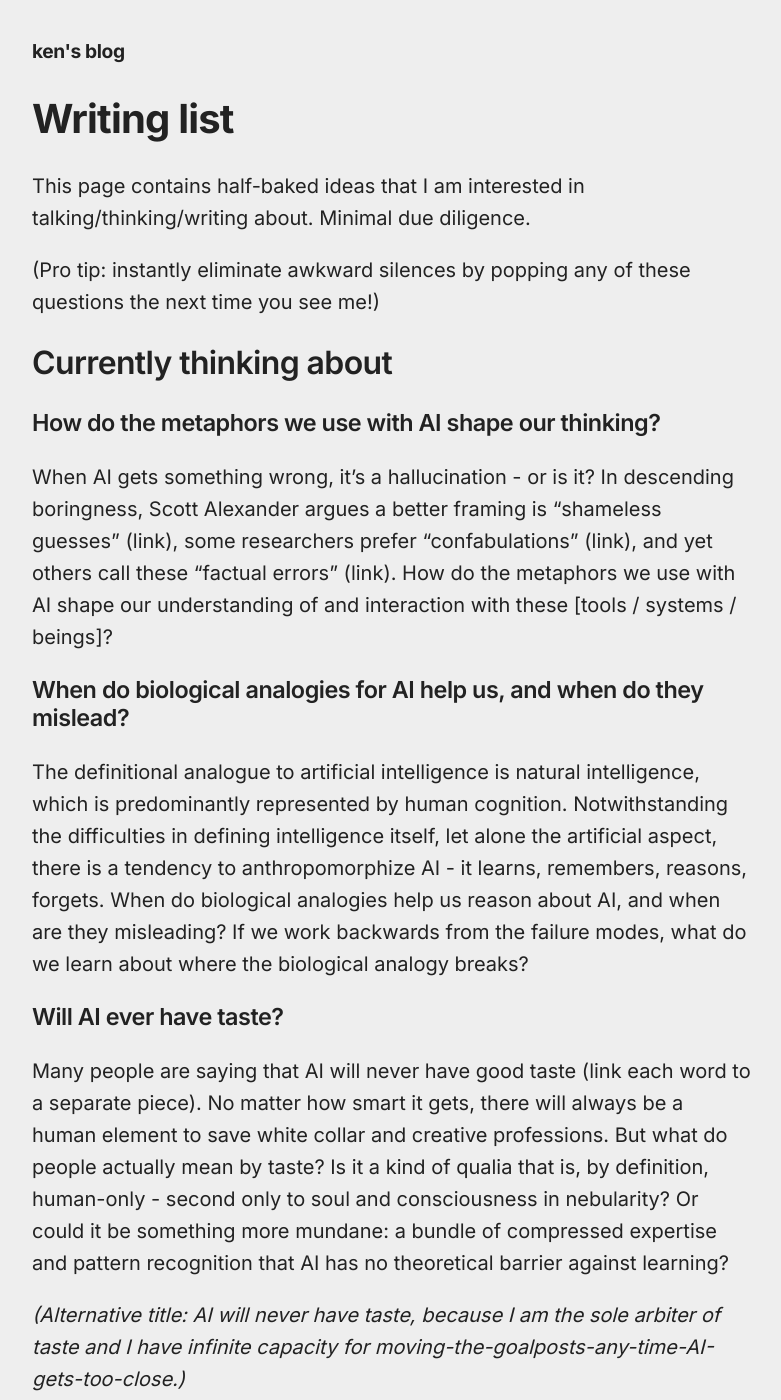
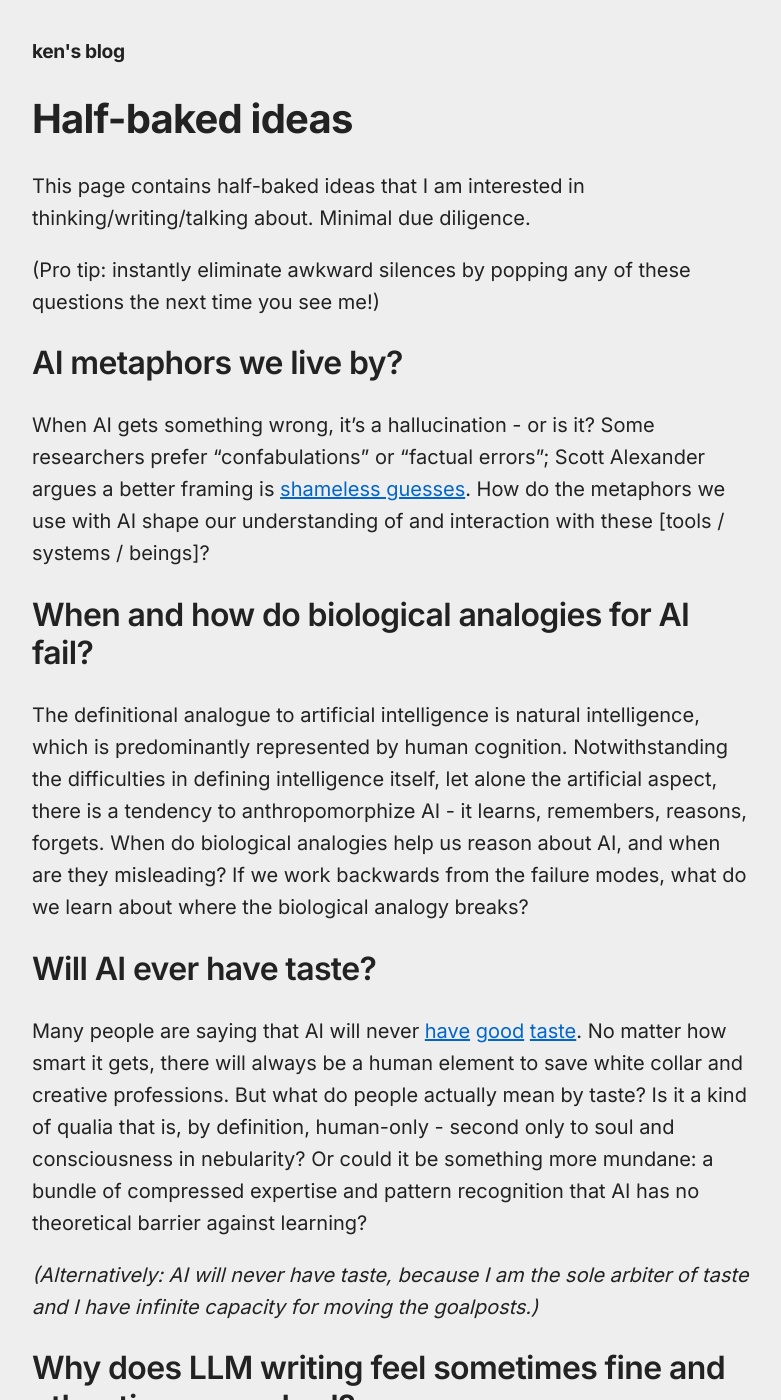
Before and after one commit to Taxes/taxes.github.io, a Jekyll site: the page built from half-baked.md, in a window 1280 px wide and 1400 px high. Shown: the whole window, without its empty margins (248-1029 px from the left). Built offline with Jekyll 4.4.1, drawn with Linux system fonts in a browser that asks for light colours; our own code applies the rules of GitHub Pages for plain Markdown files; some of the changed text lies outside the part shown.

Commit message:
publish half-baked ideas

```diff
--- a/half-baked.md
+++ b/half-baked.md
@@ -1,34 +1,33 @@
 ---
 layout: default
+title: "Half-baked ideas"
 permalink: /half-baked
 ---
 
-# Writing list
+# Half-baked ideas
 
-This page contains half-baked ideas that I am interested in talking/thinking/writing about. Minimal due diligence.
+This page contains half-baked ideas that I am interested in thinking/writing/talking about. Minimal due diligence.
 
 (Pro tip: instantly eliminate awkward silences by popping any of these questions the next time you see me!)
 
-## Currently thinking about
+## AI metaphors we live by?
 
-### How do the metaphors we use with AI shape our thinking?
+When AI gets something wrong, it's a hallucination - or is it? Some researchers prefer "confabulations" or "factual errors"; Scott Alexander argues a better framing is [shameless guesses](https://www.astralcodexten.com/p/shameless-guesses-not-hallucinations). How do the metaphors we use with AI shape our understanding of and interaction with these [tools / systems / beings]?
 
-When AI gets something wrong, it's a hallucination - or is it? In descending boringness, Scott Alexander argues a better framing is "shameless guesses" (link), some researchers prefer "confabulations" (link), and yet others call these "factual errors" (link). How do the metaphors we use with AI shape our understanding of and interaction with these [tools / systems / beings]?
-
-### When do biological analogies for AI help us, and when do they mislead?
+## When and how do biological analogies for AI fail?
 
 The definitional analogue to artificial intelligence is natural intelligence, which is predominantly represented by human cognition. Notwithstanding the difficulties in defining intelligence itself, let alone the artificial aspect, there is a tendency to anthropomorphize AI - it learns, remembers, reasons, forgets. When do biological analogies help us reason about AI, and when are they misleading? If we work backwards from the failure modes, what do we learn about where the biological analogy breaks?
 
-### Will AI ever have taste?
+## Will AI ever have taste?
 
-Many people are saying that AI will never have good taste (link each word to a separate piece). No matter how smart it gets, there will always be a human element to save white collar and creative professions. But what do people actually mean by taste? Is it a kind of qualia that is, by definition, human-only - second only to soul and consciousness in nebularity? Or could it be something more mundane: a bundle of compressed expertise and pattern recognition that AI has no theoretical barrier against learning?
+Many people are saying that AI will never [have](https://www.theatlantic.com/technology/archive/2025/06/good-taste-ai/683101/) [good](https://www.nytimes.com/2026/03/22/style/ai-tools-taste.html) [taste](https://www.newyorker.com/culture/infinite-scroll/why-tech-bros-are-now-obsessed-with-taste). No matter how smart it gets, there will always be a human element to save white collar and creative professions. But what do people actually mean by taste? Is it a kind of qualia that is, by definition, human-only - second only to soul and consciousness in nebularity? Or could it be something more mundane: a bundle of compressed expertise and pattern recognition that AI has no theoretical barrier against learning?
 
-*(Alternative title: AI will never have taste, because I am the sole arbiter of taste and I have infinite capacity for moving-the-goalposts-any-time-AI-gets-too-close.)*
+*(Alternatively: AI will never have taste, because I am the sole arbiter of taste and I have infinite capacity for moving the goalposts.)*
 
-### Why does LLM writing feel bad in some contexts but fine in others?
+## Why does LLM writing feel sometimes fine and other times very bad?
 
 I dislike reading LLM-generated text in the wild despite having no issue using chatbots, coding tools, etc., with almost identical stylistic choices. Many people I've talked to feel the same. Why the gap? One instinct is that the prose itself is bad - flavorless and stylistically incoherent - but then why is it so easy to gloss over in LLM applications? My guess is that there is some violation of an implicit contract between author and reader in certain situations, and the stronger that implicit expectation, the greater the disgust when it is violated. If I wanted to get an LLM's thoughts on the topic, I could go direct to the source. When I interact with someone personally or professionally, it is because I want their thoughts - not regurgitated LLM thoughts. But this implies that the situation would be just as discomforting if the person read whatever the LLM told them, internalized and understood it, and then wrote it anew for me - and I think much fewer people would be offended by that. So what is at issue here?
 
-### What is memory, and what do we want AI memory to do?
+## What is memory, and why do we want AI to have whatever it is?
 
 AI memory is the hot new-ish thing. But what is memory? The immense variety in techniques in the field hints that the term is too broad. Is it useful to have a bucket so wide it covers both model-managed markdown files on one end to RAG over specialized databases augmented by heavy programmatic harnesses on the other? Maybe we start by figuring out what we want 'memory' to enable - longer-horizon projects, self-improving loops, better customization (for ads? yuck)? Each implies a different system and lumping these all together probably creates more confusion than clarity.
```
